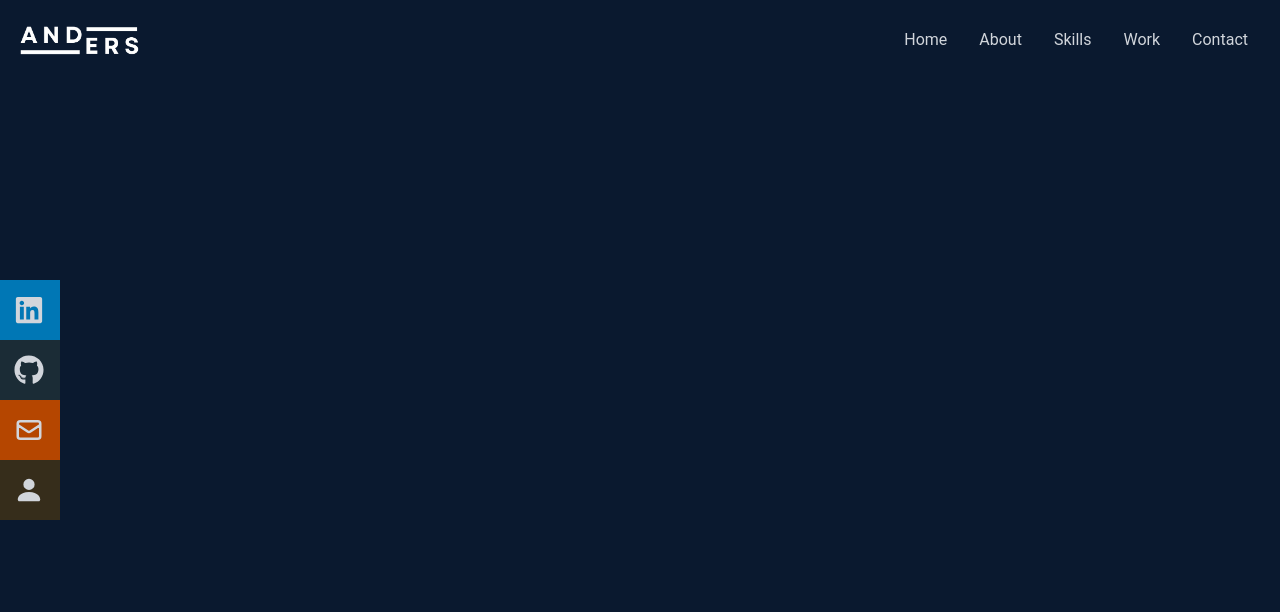
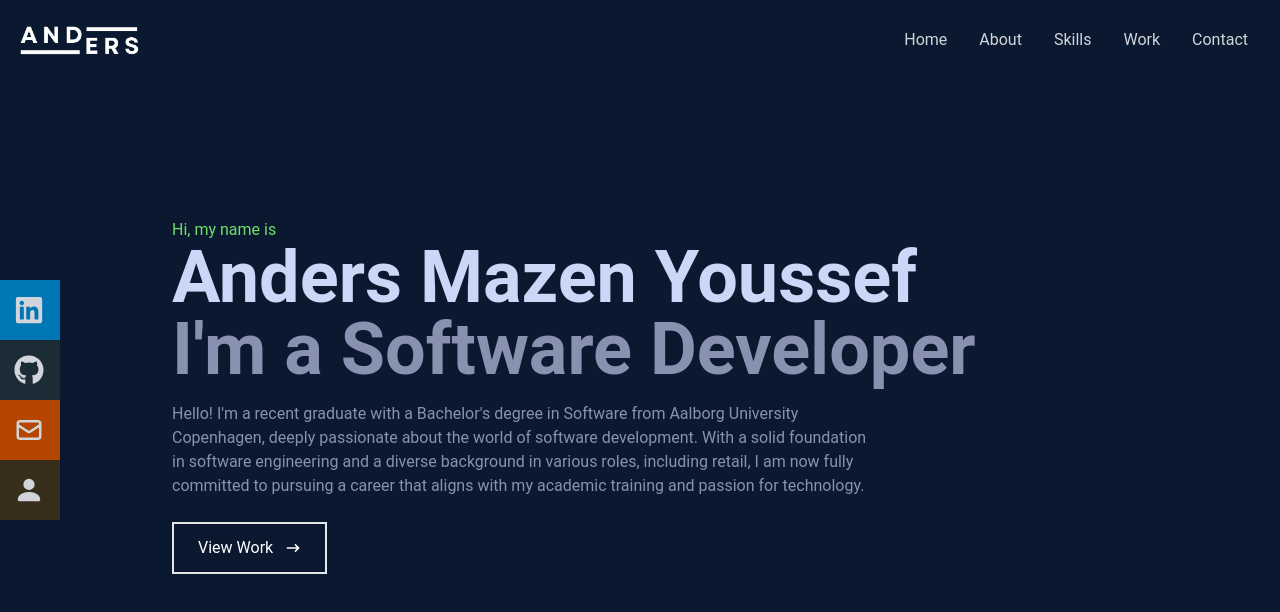
Before and after one commit to Andazu/Portfolio-site, a React (Create React App) app in the folder portfolio-react-site/: page / in a window 1280 px wide. Shown: the top 612 px of the page. Built offline with nearby package versions, Linux system fonts and the light colour scheme.

Commit message:
Home component done!
Fix arrow rotate sometime

```diff
--- a/portfolio-react-site/src/components/Home.jsx
+++ b/portfolio-react-site/src/components/Home.jsx
@@ -3,8 +3,25 @@ import {HiArrowNarrowRight} from 'react-icons/hi'
 
 const Home = () => {
   return (
-    <div className='w-full h-screen bg-[#0a192f]'>
+    <div name='home' className='w-full h-screen bg-[#0a192f]'>
 
+        {/* Container */}
+        <div className='max-w-[1000px] mx-auto px-8 flex flex-col justify-center h-full'>
+            <p className='text-[#72DE6A]'>Hi, my name is</p>
+            <h1 className='text-4xl sm:text-7xl font-bold text-[#ccd6f6]'>Anders Mazen Youssef</h1>
+            <h2 className='text-4xl sm:text-7xl font-bold text-[#8892b0]'>I'm a Software Developer</h2>
+            <p className='text-[#8892b0] py-4 max-w-[700px]'>Hello! I'm a recent graduate with a Bachelor's degree in Software from Aalborg University Copenhagen, deeply passionate about the world of software development.
+
+With a solid foundation in software engineering and a diverse background in various roles, including retail, I am now fully committed to pursuing a career that aligns with my academic training and passion for technology.</p>
+            <div className=''>
+                <button className='text-white group border-2 px-6 py-3 my-2 flex items-center hover:bg-[#244621] hover:border-[#244621] duration-300'>
+                    View Work
+                    <span className='group-hover:rotate-90 duration-300'>
+                        <HiArrowNarrowRight className='ml-3 '/>
+                    </span>
+                </button>
+            </div>
+        </div>
     </div>
   )
 }
--- a/portfolio-react-site/src/components/Navbar.jsx
+++ b/portfolio-react-site/src/components/Navbar.jsx
@@ -42,25 +42,28 @@ const Navbar = () => {
             <ul>
                 <li className='w-[160px] h-[60px] flex justify-between items-center ml-[-100px] hover:ml-[-10px] duration-300 bg-[#0077B5]'>
                     <a className='flex justify-between items-center w-full text-gray-300'
-                    href='/'>
+                    href='https://www.linkedin.com/in/anders-youssef-b884121b6/'
+                    target="_blank">
                         Linkedin <FaLinkedin size={30} />
                     </a>
                 </li>
                 <li className='w-[160px] h-[60px] flex justify-between items-center ml-[-100px] hover:ml-[-10px] duration-300 bg-[#1B2C36]'>
                     <a className='flex justify-between items-center w-full text-gray-300'
-                    href='/'>
+                    href='https://github.com/Andazu'
+                    target="_blank">
                         Github <FaGithub size={30} />
                     </a>
                 </li>
                 <li className='w-[160px] h-[60px] flex justify-between items-center ml-[-100px] hover:ml-[-10px] duration-300 bg-[#B54600]'>
                     <a className='flex justify-between items-center w-full text-gray-300'
-                    href='/'>
+                    href='mailto:andersmazen@gmail.com'>
                         Email <HiOutlineMail size={30} />
                     </a>
                 </li>
                 <li className='w-[160px] h-[60px] flex justify-between items-center ml-[-100px] hover:ml-[-10px] duration-300 bg-[#362D1B]'>
                     <a className='flex justify-between items-center w-full text-gray-300'
-                    href='/'>
+                    href='/'
+                    target="_blank">
                         Resume <BsFillPersonFill size={30} />
                     </a>
                 </li>
```
